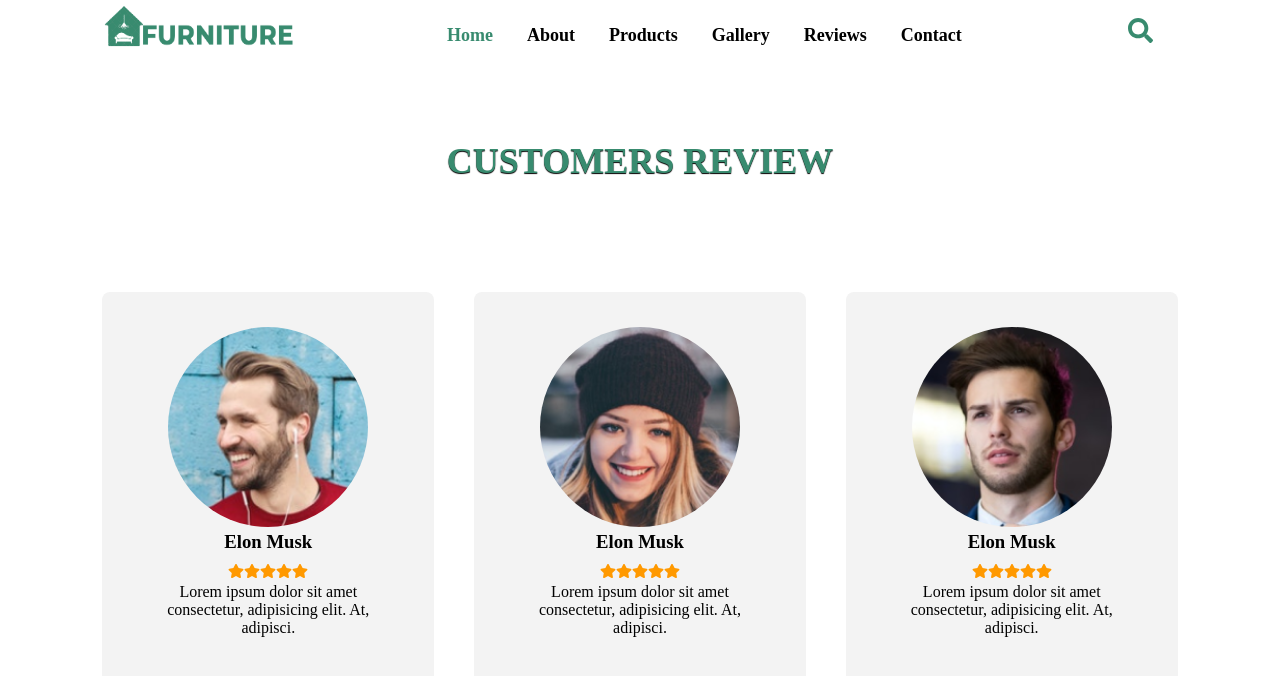
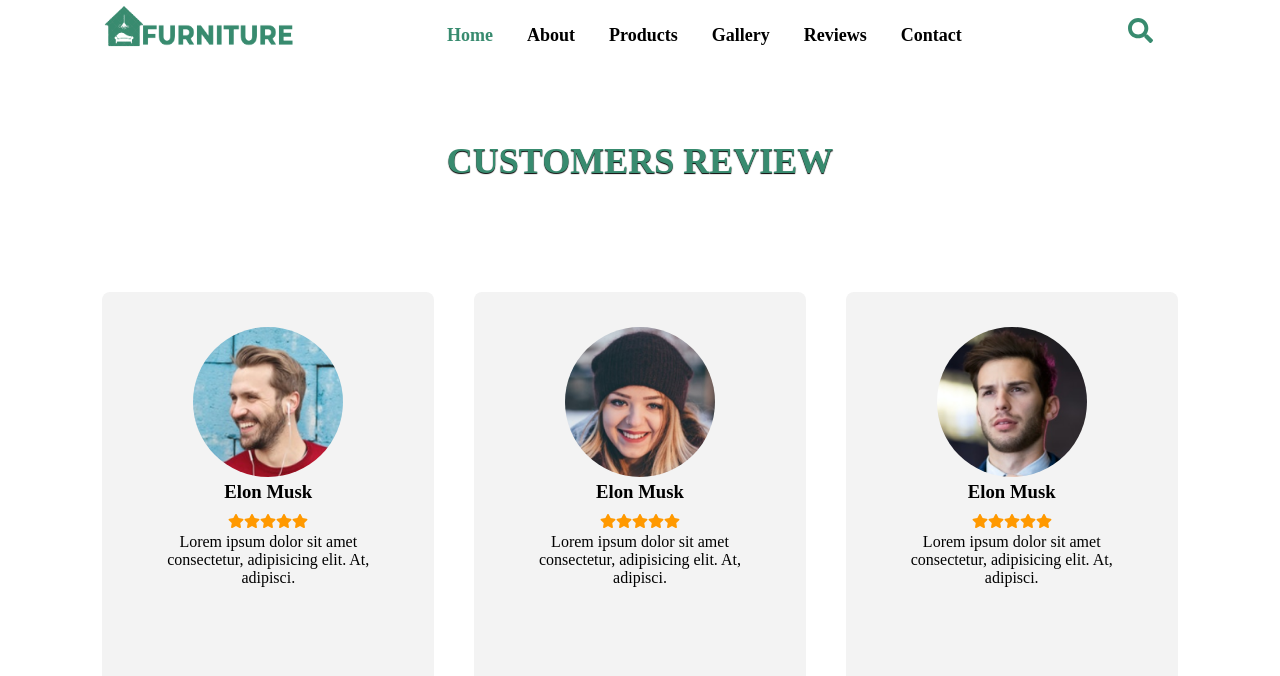
Before and after one commit to Farwa-Kanwal-123/Furniture-website-custom-css, a Next.js app: page /review in a window 1280 px wide. Shown: the top 676 px of the page. Built offline with nearby package versions, Linux system fonts and the light colour scheme.

Commit message:
change image size

```diff
--- a/src/app/globals.css
+++ b/src/app/globals.css
@@ -632,8 +632,8 @@ nav .content .links li {
 }
 
 .image .img {
-  width: 200px;
-  height: 200px;
+  width: 150px;
+  height: 150px;
   border-radius: 50%;
 }
 
```
